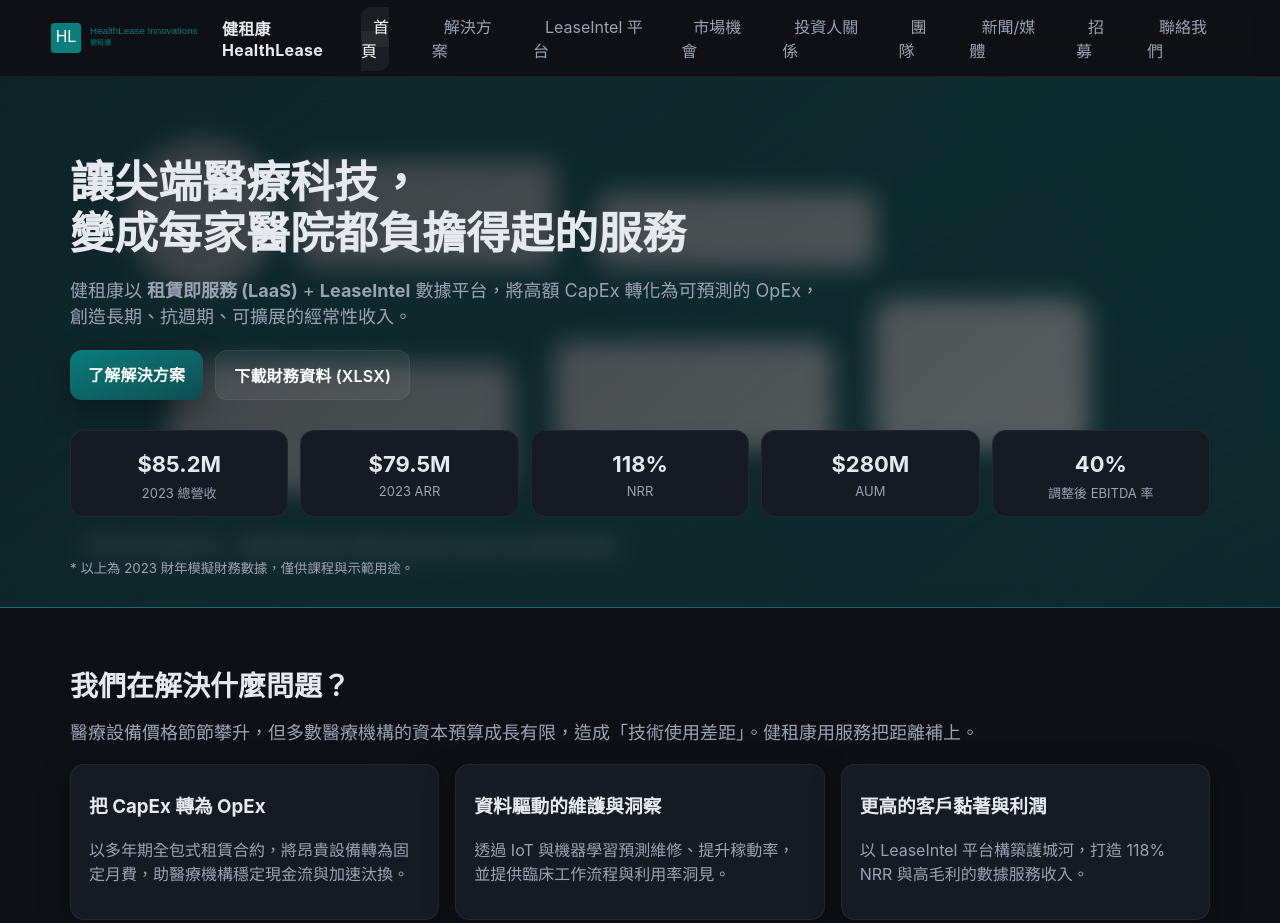
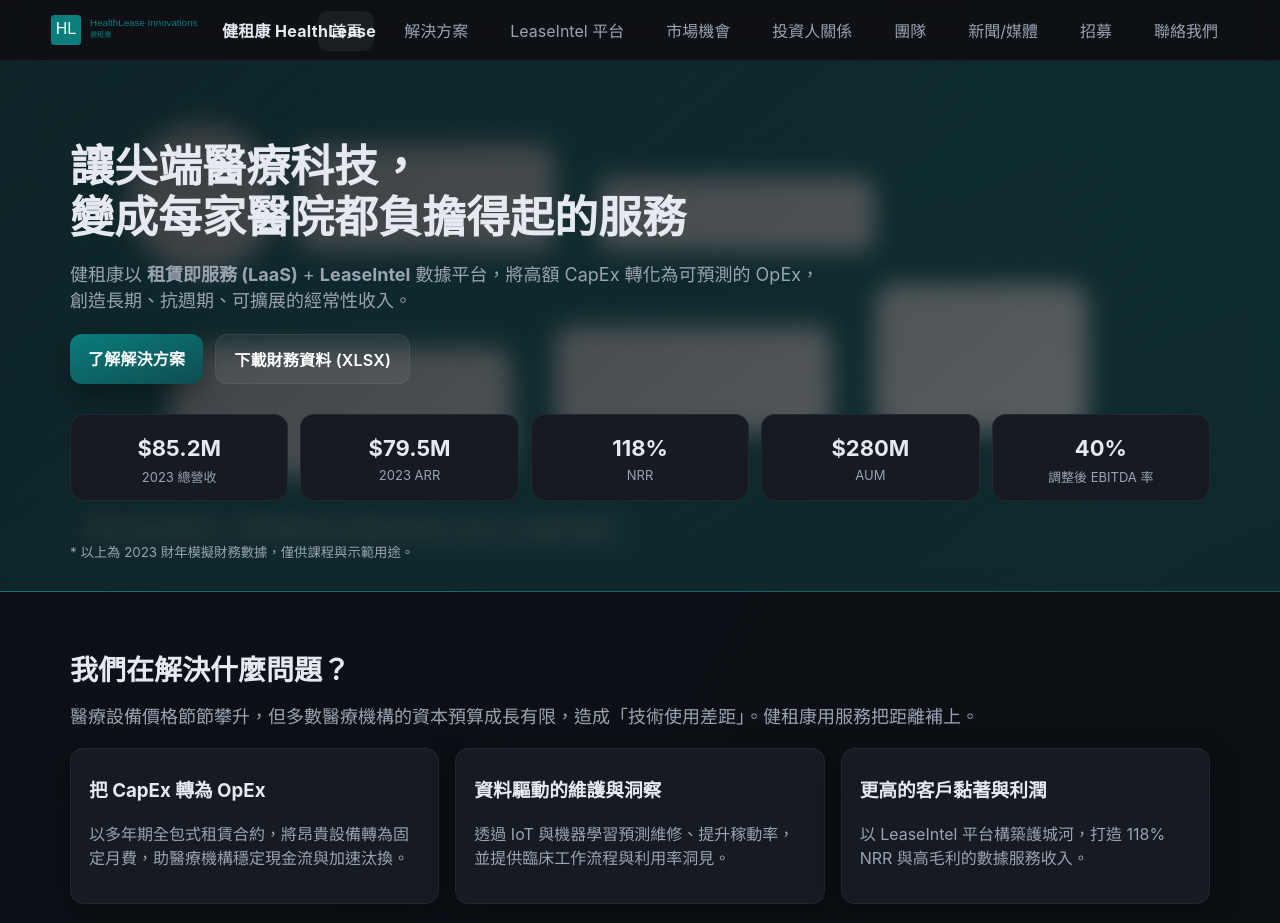
Before and after one commit to qpig0218/casetest, a plain HTML site: page index.html in a window 1280 px wide. Shown: the top 923 px of the page. Drawn offline with Linux system fonts and the light colour scheme.

Commit message:
Adjust header navigation layout

```diff
--- a/css/styles.css
+++ b/css/styles.css
@@ -31,8 +31,9 @@ header.site-header{
 .brand{display:flex; align-items:center; gap:12px; text-decoration:none}
 .brand img{height:32px}
 .brand span{font-weight:700; letter-spacing:.3px; color:var(--text)}
-nav ul{display:flex; gap:18px; list-style:none; padding:0; margin:0}
-nav a{padding:10px 12px; border-radius:10px; color:var(--muted); text-decoration:none}
+nav{flex:1; display:flex; justify-content:flex-end; min-width:0}
+nav ul{display:flex; gap:18px; list-style:none; padding:0; margin:0; flex-wrap:nowrap}
+nav a{padding:10px 12px; border-radius:10px; color:var(--muted); text-decoration:none; white-space:nowrap}
 nav a.active, nav a:hover{color:#fff; background:rgba(255,255,255,.06)}
 
 .button, .btn{
```
